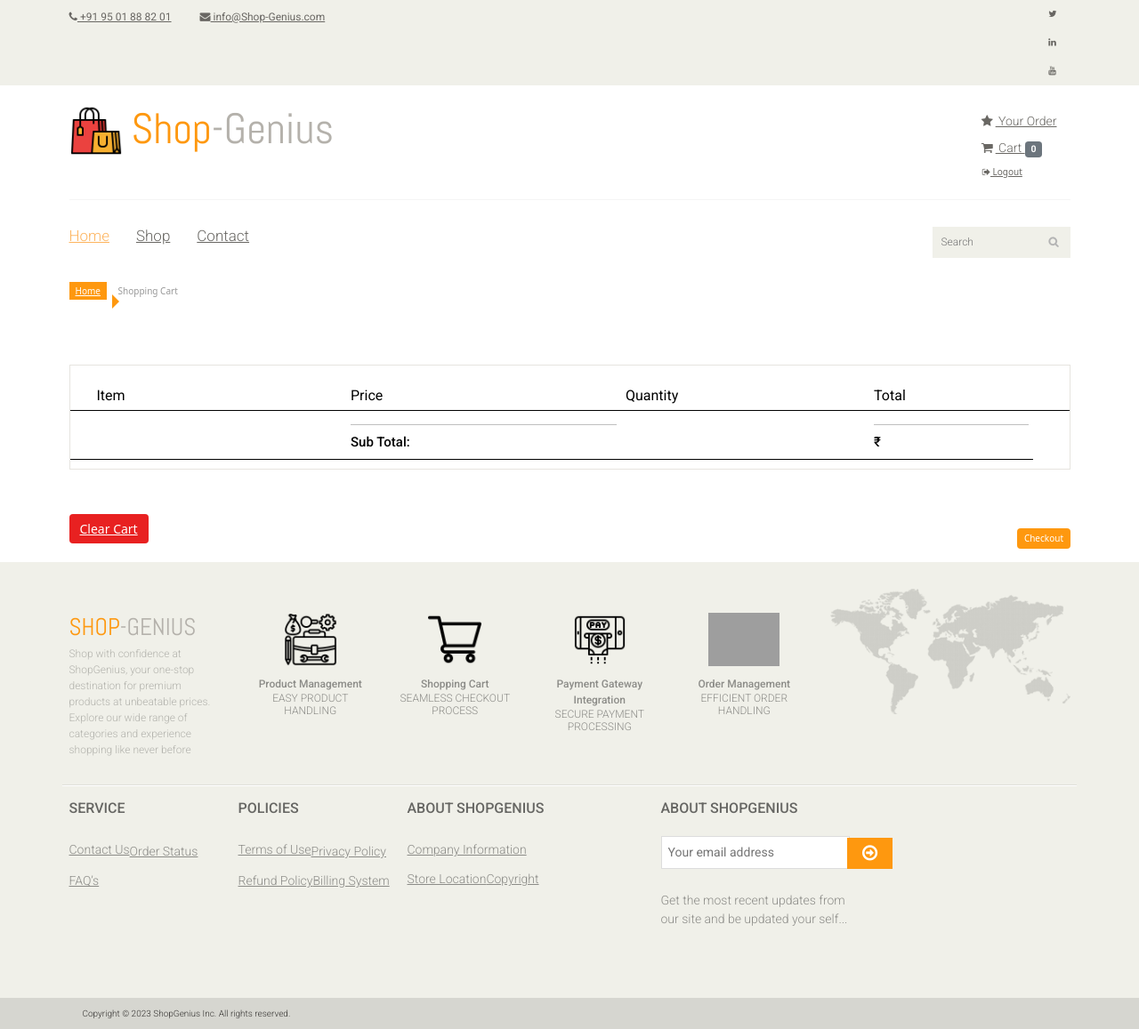
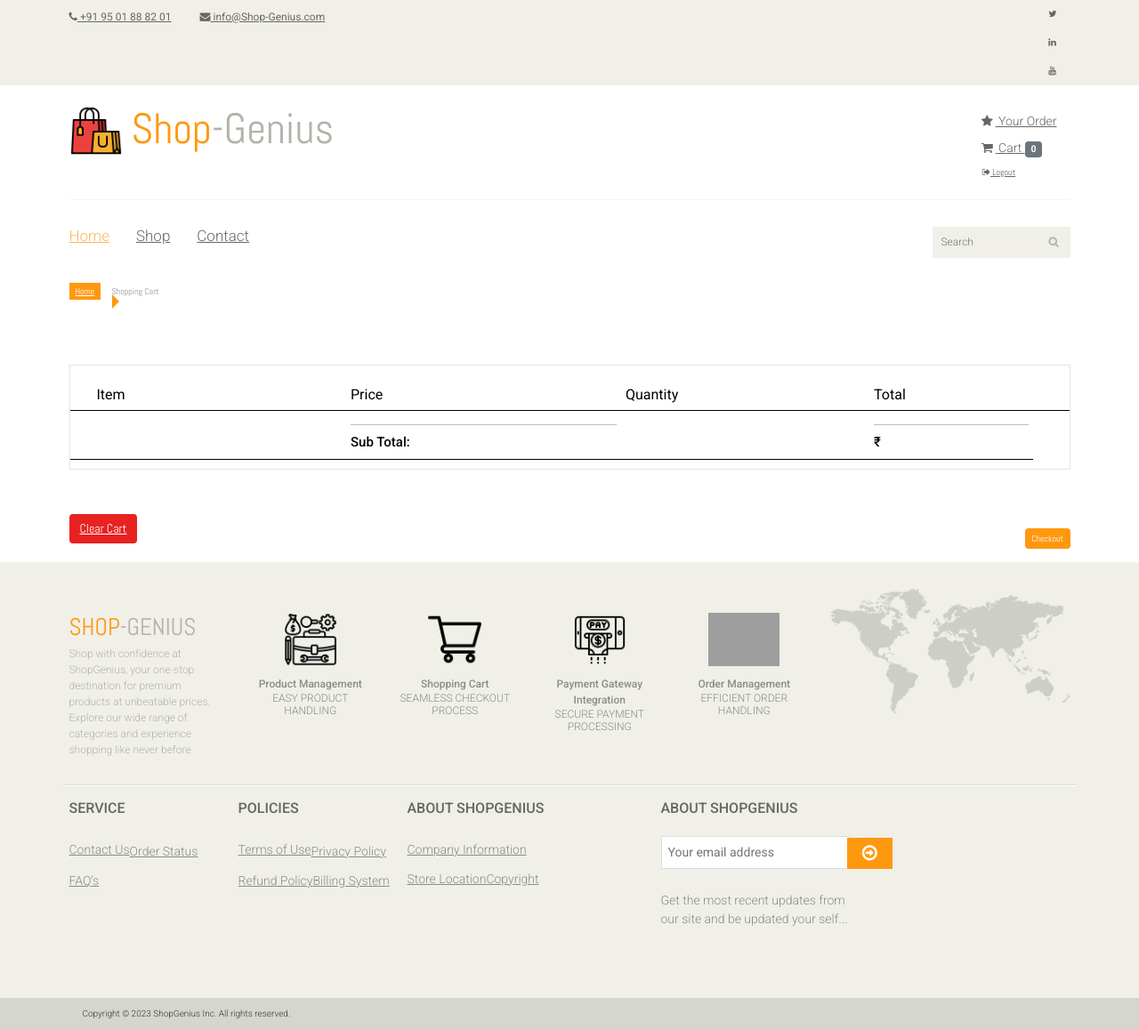
Before and after one commit to Deep3123/Ecommerce_website, a Django app: page /cart/cart-detail/ in a window 1280 px wide. Shown: the whole page at 89% size. Run offline with Django 5.2, Linux system fonts and the light colour scheme; a user stored in the database is signed in; some libraries are stand-ins or nearby versions; grey boxes are pictures that could not be loaded.

Commit message:
Edited Font style.

```diff
--- a/templates/master.html
+++ b/templates/master.html
@@ -29,6 +29,10 @@
     <link rel="apple-touch-icon-precomposed" href="/static/images/ico/apple-touch-icon-57-precomposed.png">
     <!-- Bootstrap CSS -->
     <link href="https://cdn.jsdelivr.net/npm/bootstrap@5.4.3/dist/css/bootstrap.min.css" rel="stylesheet">
+
+    <link rel="preconnect" href="https://fonts.googleapis.com">
+    <link rel="preconnect" href="https://fonts.gstatic.com" crossorigin>
+    <link href="https://fonts.googleapis.com/css2?family=Abel&display=swap" rel="stylesheet">
 
     <!-- Bootstrap JS and jQuery -->
     <script src="https://cdn.jsdelivr.net/npm/bootstrap@5.4.3/dist/js/bootstrap.bundle.min.js"></script>
@@ -97,6 +101,10 @@
         .policy {
             font-family: abel;
             font-size: medium;
+        }
+
+        body{
+            font-family: "Abel", sans-serif;
         }
     </style>
 </head><!--/head-->
@@ -381,7 +389,7 @@
                             <h2>About ShopGenius</h2>
                             <form action="" method="post" class="searchform">
                                 {% csrf_token %}
-                                <input type="text" placeholder="Your email address" name="about" required/>
+                                <input type="text" placeholder="Your email address" name="about" required />
                                 <button type="submit" class="btn btn-default"><i
                                         class="fa fa-arrow-circle-o-right"></i></button>
                                 <p>Get the most recent updates from <br />our site and be updated your self...</p>
```
